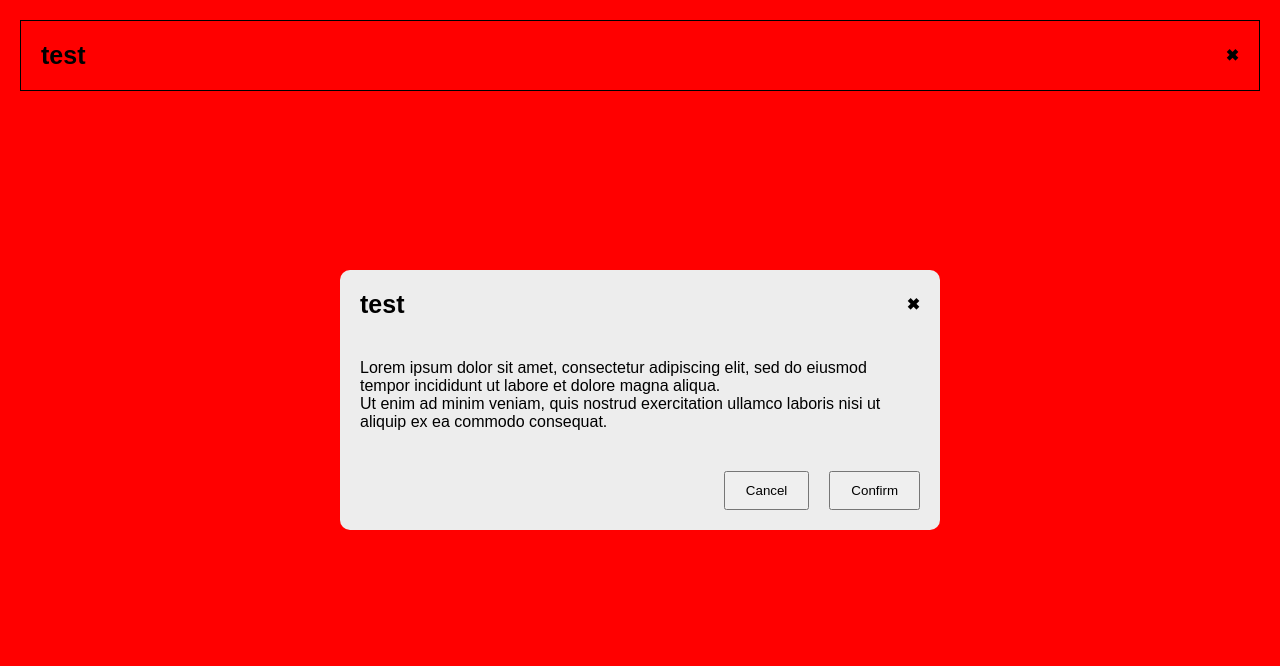
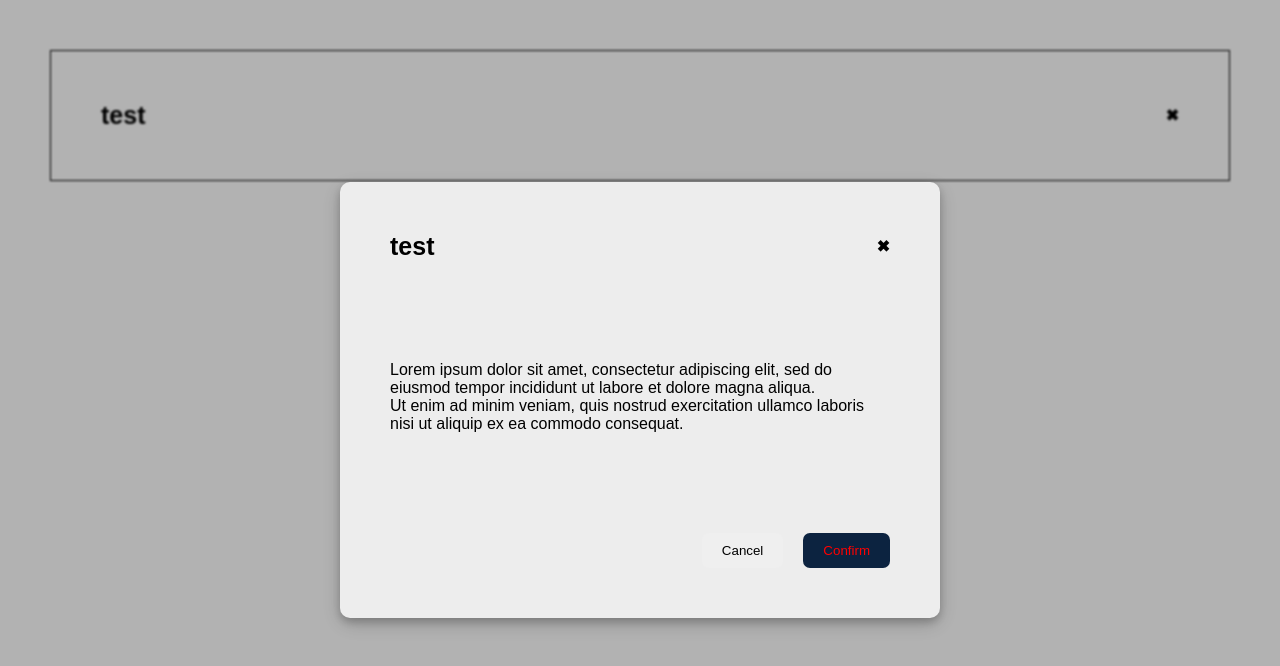
Before and after one commit to utopy/notifications, a website built with Vite: page index.html in a window 1280 px wide. Built offline with nearby package versions, Linux system fonts and the light colour scheme.

Commit message:
implemented basic theming + click card backpanel to close

```diff
--- a/src/main.ts
+++ b/src/main.ts
@@ -21,6 +21,12 @@ const params:NotificationParams= {
 const notification = Notifications.create(params)
 const notification2 = Notifications.create({...params, type: "notification"})
 
+Notifications.setStyle({
+  "--un-padding": "50px",
+  "--background-color": "",
+  "--un-negative-color": "red"
+})
+
 console.log(Notifications)
 
 Notifications.setTarget(target)
--- a/src/notification.ts
+++ b/src/notification.ts
@@ -108,8 +108,13 @@ export default class Notification {
 	private createCardComponent() {
 
 		const _this = this;
+
 		const container = document.createElement("div")
 		this.setClass("card-container", container)
+		container.addEventListener("click", function handler(e){
+			e.preventDefault()
+			_this.onCancel(container, handler)
+		})
 
 		const component = document.createElement("div")
 		this.setClass("card", component)
--- a/src/notifications.ts
+++ b/src/notifications.ts
@@ -4,6 +4,22 @@ class Notifications{
 
   private list: Notification[] = []
   private target: HTMLElement = null as any as HTMLElement;
+
+  public setStyle(data:{[key:string]:string}){
+
+    const root = document.querySelector(":root") as HTMLElement | null
+
+    if(!root) return
+
+    const rootStyle = getComputedStyle(root);
+
+    for(const key of Object.keys(data ?? {})){
+
+      root.style.setProperty(key, data[key])
+
+    }
+
+  }
 
   public setTarget(target:HTMLElement | string | null){
 
--- a/src/style/style.css
+++ b/src/style/style.css
@@ -1,10 +1,13 @@
 :root{
 
-  --module: 20px;
-  --padding: var(--module);
-  --gap: var(--module);
-  --max-card-width: 600px;
+  --un-module: 20px;
+  --un-padding: var(--un-module);
+  --un-gap: var(--un-module);
+  --un-max-card-width: 600px;
 
+  --un-primary-color: #0C2340;
+  --un-background-color: white;
+  --un-negative-color: white;
 }
 
 .un-wrapper{
@@ -15,11 +18,10 @@
   left: 0;
   right: 0;
   z-index: 10000;
-  background: red;
-  padding: var(--padding);
+  padding: var(--un-padding);
   display: flex;
   flex-direction: column;
-  gap: var(--gap);
+  gap: var(--un-gap);
   pointer-events: unset;
 
 }
@@ -50,13 +52,13 @@ h3.un-title{
   flex: 1;
   font-size: 25px !important;
   margin: 0;
-  padding: var(--padding);
+  padding: var(--un-padding);
 
 }
 
 div.un-close-button{
 
-  padding: var(--padding);
+  padding: var(--un-padding);
   display: flex;
   flex: 0;
   align-items: center;
@@ -81,23 +83,26 @@ div.un-close-button{
   left: 0;
   right: 0;
   display: flex;
+  background: rgba(0,0,0,0.3);
+  backdrop-filter: blur(1px);
 
 }
 
 .un-card{
 
-  max-width: var(--max-card-width);
+  max-width: var(--un-max-card-width);
   width: 100%;
   height: auto;
   margin: auto;
   background: #EDEDED;
   border-radius: 10px;
+  box-shadow: 0 4px 8px 0 rgba(0, 0, 0, 0.2), 0 6px 20px 0 rgba(0, 0, 0, 0.19);
 
 }
 
 .un-card-body{
 
-  padding: var(--padding);
+  padding: var(--un-padding);
   margin: 0;
 
 }
@@ -109,17 +114,19 @@ div.un-close-button{
 
 .un-card-actions{
   display: flex;
-  gap: var(--gap);
-  padding: var(--padding);
+  gap: var(--un-gap);
+  padding: var(--un-padding);
   flex-direction: row-reverse;
 }
 
 .un-card-action{
   padding: 10px 20px;
   cursor: pointer;
+  border: 0;
+  border-radius: 7px;
 }
 
-.un-card-action{
-  padding: 10px 20px;
-  cursor: pointer;
+.un-card-action-confirm{
+  background: var(--un-primary-color);
+  color: var(--un-negative-color) !important;
 }
```
